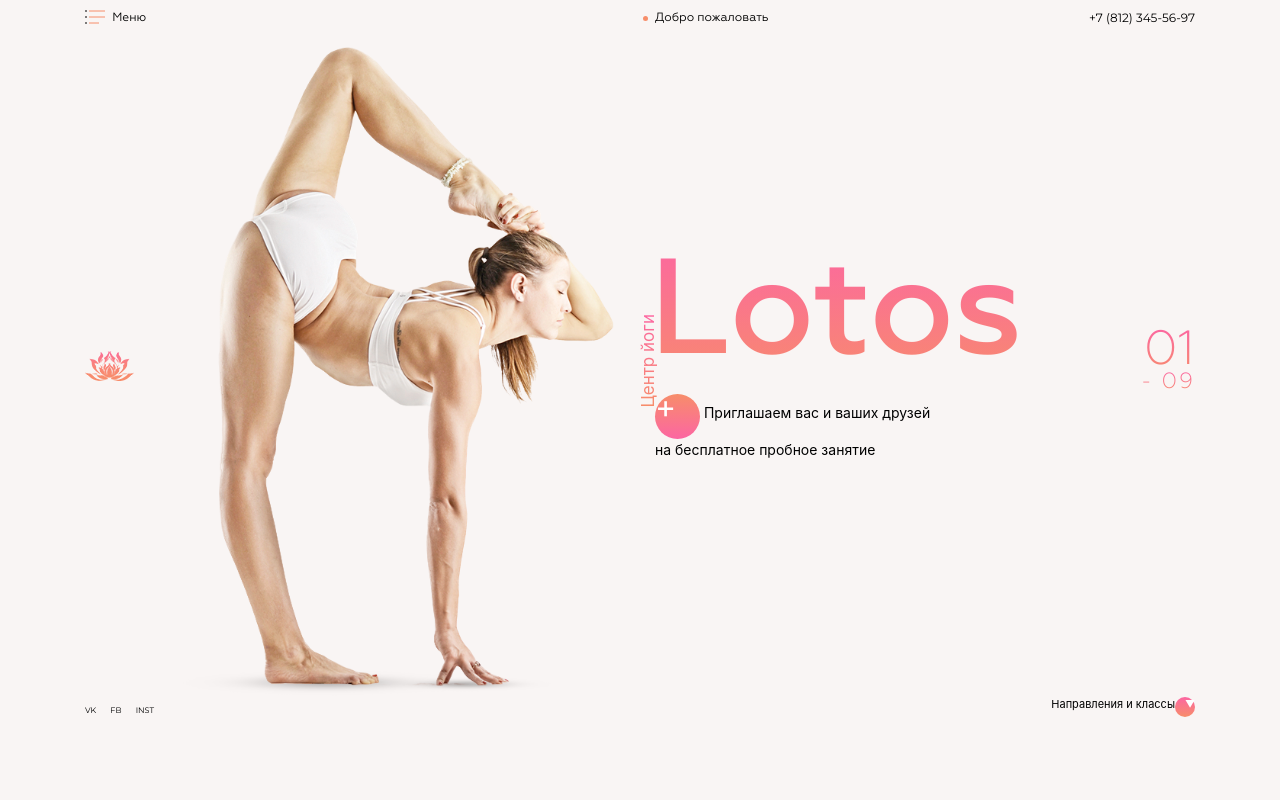
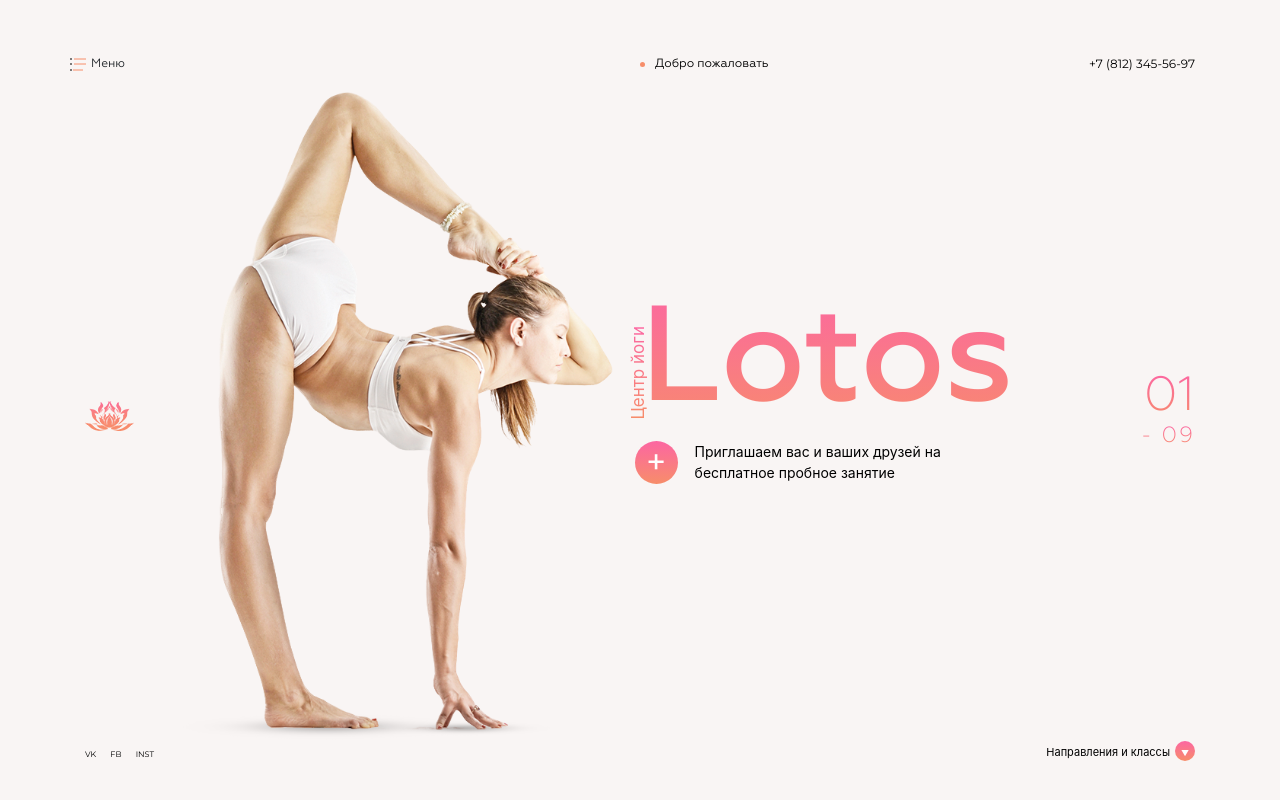
Before and after one commit to margaritakovalchuk/lotus, a website: page index.html in a window 1280 px wide. Drawn offline with nearby package versions, Linux system fonts and the light colour scheme.

Commit message:
Set up menu and position screen

```diff
--- a/css/stylesheet.css
+++ b/css/stylesheet.css
@@ -30,16 +30,26 @@ p {
     background-color: #f9f5f4;
     width: 100%;
     height: 100vh;
+    display: flex;
+    justify-content: center;
+    align-items: center;
+}
+
+.screen__container_padding {
+    height: calc(100vh - 116px);
 }
 
 /*welcome-screen*/
-.nav-bar,
-.nav-bar__item_main,
+.header_main {
+    margin-bottom: 21px;
+}
+
+.nav,
 .screen__title,
 .screen__phone {
     font-size: 12px;
     font-family: Geometria, Arial, sans-serif;
-    line-height: 36px;
+    line-height: 12px;
 }
 
 .screen__title {
@@ -53,8 +63,8 @@ p {
     border-radius: 100%;
     background-color: #f78e6a;
     position: absolute;
-    top: 16px;
-    left: -12px;
+    top: 4px;
+    left: -15px;
 }
 
 .screen__phone,
@@ -62,8 +72,31 @@ p {
     font-family: Montserrat, Arial, sans-serif;
 }
 
-.screen__phone {
-    line-height: 36px;
+.nav {
+    display: flex;
+    font-size: 12px;
+    font-family: Geometria, Arial, sans-serif;
+}
+
+.nav_position-absolute {
+    position: absolute;
+    top: 0;
+    left: 21px;
+}
+
+.nav__list {
+    list-style: none;
+    padding: 0;
+    margin: 0;
+}
+
+.nav-bar__burger {
+    align-self: center;
+    margin-right: 5px;
+}
+
+.nav__item {
+    margin-bottom: 16px;
 }
 
 .wrapper__yogi-person {
@@ -72,9 +105,12 @@ p {
 
 .yogi-person {
     display: table-cell;
-    height: calc(100vh - 140px);
+    height: calc(100vh - 152px);
     width: auto;
-    padding-top: 11px;
+}
+
+.info {
+    margin-bottom: 65px;
 }
 
 .info__description, .info__title, .pager {
@@ -92,45 +128,64 @@ p {
     top: 42px;
     transform: rotate(180deg);
     line-height: 1;
+    left: -10px;
 }
 
-.info__title,
-.invitation:hover > .invitation__info {
+.info__title {
     background: linear-gradient(to top, rgba(247, 141, 106, 1) 0%, rgba(252, 102, 162, 1) 100%);
     -webkit-background-clip: text;
     -webkit-text-fill-color: transparent;
-}
-
-.info__title {
     font-size: 135px;
     font-family: "Geometria-Medium", Arial, sans-serif;
     line-height: 157px;
-    margin-top: -35px;
-    margin-left: 9px;
-}
-
-.invitation:hover > .invitation__button {
-    background: linear-gradient(to top, rgba(247, 141, 106, 1) 0%, rgba(252, 102, 162, 1) 100%);
 }
 
 .invitation__info {
     font-size: 14px;
-    line-height: 21px;
 }
 
-.invitation__button {
+.invitation__title::before,
+.next-page__title::after {
+    color: #fff;
+    background: linear-gradient(to top, rgba(247, 141, 106, 1) 0%, rgba(252, 102, 162, 1) 100%);
     border-radius: 100%;
-    background: linear-gradient(to bottom, rgba(247, 141, 106, 1) 0%, rgba(252, 102, 162, 1) 100%);
+    text-align: center;
 }
 
-.invitation__button {
-    width: 45px;
-    height: 45px;
-    display: inline-block;
+.invitation__title::before {
+    content: "+";
+    width: 43px;
+    height: 43px;
     color: #fff;
     font-size: 32px;
-    line-height: 26px;
+    line-height: 38px;
+    background: linear-gradient(to top, rgba(247, 141, 106, 1) 0%, rgba(252, 102, 162, 1) 100%);
+    border-radius: 100%;
+    position: absolute;
+    left: -45px;
 }
+
+.invitation__info > .invitation__title:hover::before,
+.next-page > .next-page__title:hover::after {
+    background: #ffffff;
+    color: #f78e6a;
+    box-shadow: 0 0 30px 0 rgba(0, 0, 0, 0.1);
+}
+
+/*.invitation__button {*/
+/*    width: 45px;*/
+/*    height: 45px;*/
+/*    color: #fff;*/
+/*    font-size: 32px;*/
+/*    !*line-height: 26px;*!*/
+/*    background: linear-gradient(to top, rgba(247, 141, 106, 1) 0%, rgba(252, 102, 162, 1) 100%);*/
+/*    border-radius: 100%;*/
+/*    margin-right: 5px;*/
+/*}*/
+
+/*.invitation:hover > .invitation__button {*/
+/*    box-shadow: 0 0 30px 0 rgba(0, 0, 0, 0.1);*/
+/*}*/
 
 .pager-current,
 .pager-last {
@@ -151,31 +206,30 @@ p {
     letter-spacing: 2px;
 }
 
+.socials,
+.next-page {
+    line-height: 24px;
+}
+
 .social__link {
     margin-right: 10px;
     font-size: 8px;
 }
+
 .social__link:hover {
     color: #f78e6a;
 }
+
 .next-page__title {
     font-size: 11px;
 }
 
 .next-page__title::after {
     content: '\25bc';
-    font-size: 10px;
+    font-size: 8px;
     color: #ffffff;
     width: 20px;
     height: 20px;
-    /*line-height: 20px;*/
     display: inline-block;
-    background: linear-gradient(to top, rgba(247, 141, 106, 1) 0%, rgba(252, 102, 162, 1) 100%);
-    border-radius: 100%;
+    margin-left: 5px;
 }
-
-.next-page__title:hover {
-    background: linear-gradient(to top, rgba(247, 141, 106, 1) 0%, rgba(252, 102, 162, 1) 100%);
-    -webkit-background-clip: text;
-    -webkit-text-fill-color: transparent;
-}
--- a/index.html
+++ b/index.html
@@ -18,56 +18,63 @@
 <body>
 <div class="app">
     <section class="screen">
-
-        <div class="container">
+        <div class="screen__container_padding">
+            <div class="container position-relative">
+                <header class="header_main">
                     <div class="row">
-                <nav class="col-lg-2 nav-bar">
-                    <svg class="nav-bar__burger" width="24px" height="16px">
-                        <line x1="0" y1="1" x2="2" y2="1" stroke="#000000" fill="transparent" stroke-width="1"/>
-                        <line x1="4" y1="1" x2="20" y2="1" stroke="#f78e6a" fill="transparent" stroke-width="1"/>
-                        <line x1="0" y1="7" x2="2" y2="7" stroke="#000000" fill="transparent" stroke-width="1"/>
-                        <line x1="4" y1="7" x2="20" y2="7" stroke="#f78e6a" fill="transparent" stroke-width="1"/>
-                        <line x1="0" y1="13" x2="2" y2="13" stroke="#000000" fill="transparent" stroke-width="1"/>
-                        <line x1="4" y1="13" x2="14" y2="13" stroke="#f78e6a" fill="transparent" stroke-width="1"/>
+                        <nav class="col-lg-1 nav">
+                            <svg class="nav-bar__burger" width="16px" height="13px">
+                                <line x1="0" y1="1" x2="2" y2="1" stroke="#000000" fill="transparent"
+                                      stroke-width="1"/>
+                                <line x1="4" y1="1" x2="16" y2="1" stroke="#f78e6a" fill="transparent"
+                                      stroke-width="1"/>
+                                <line x1="0" y1="6" x2="2" y2="6" stroke="#000000" fill="transparent"
+                                      stroke-width="1"/>
+                                <line x1="4" y1="6" x2="16" y2="6" stroke="#f78e6a" fill="transparent"
+                                      stroke-width="1"/>
+                                <line x1="0" y1="12" x2="2" y2="12" stroke="#000000" fill="transparent"
+                                      stroke-width="1"/>
+                                <line x1="3" y1="12" x2="13" y2="12" stroke="#f78e6a" fill="transparent"
+                                      stroke-width="1"/>
                             </svg>
-                    <span class="nav-bar__item nav-bar__item_main">Меню</span>
-
-<!--                            <ul class="nav flex-column dropdown main-navigation">-->
-<!--                                <li class="nav-item">-->
-<!--                                    <a class="nav-link active" href="#">Добро пожаловать</a>-->
-<!--                                </li>-->
-<!--                                <li class="nav-item">-->
-<!--                                    <a class="nav-link" href="#">Направления и классы</a>-->
-<!--                                </li>-->
-<!--                                <li class="nav-item">-->
-<!--                                    <a class="nav-link" href="#">Пробное занятие</a>-->
-<!--                                </li>-->
-<!--                                <li class="nav-item">-->
-<!--                                    <a class="nav-link" href="#">Преподаватели</a>-->
-<!--                                </li>-->
-<!--                                <li class="nav-item">-->
-<!--                                    <a class="nav-link" href="#">Абонементы</a>-->
-<!--                                </li>-->
-<!--                                <li class="nav-item">-->
-<!--                                    <a class="nav-link" href="#">Расписание</a>-->
-<!--                                </li>-->
-<!--                                <li class="nav-item">-->
-<!--                                    <a class="nav-link" href="#">Отзывы</a>-->
-<!--                                </li>-->
-<!--                                <li class="nav-item">-->
-<!--                                    <a class="nav-link" href="#">Пробное занятие</a>-->
-<!--                                </li>-->
-<!--                                <li class="nav-item">-->
-<!--                                    <a class="nav-link" href="#">Контакты</a>-->
-<!--                                </li>-->
-<!--                            </ul>-->
-<!--                        </div>-->
+                            <ul class="nav__list">
+                                <li class="nav__item_main">Меню</li>
+                            </ul>
                         </nav>
-                <div class="col-lg-4 offset-4 "><p class="screen__title">Добро пожаловать</p></div>
-                <div class="col-lg-2"><a class="screen__phone text-right d-block" href="tel:+7 (812) 345-56-97">
+                        <div class="col-lg-2 offset-5"><p class="screen__title">Добро пожаловать</p></div>
+                        <div class="col-lg-2 offset-2"><a class="screen__phone text-right d-block"
+                                                          href="tel:+7 (812) 345-56-97">
                             +7 (812) 345-56-97</a>
                         </div>
                     </div>
+                </header>
+<!--                <nav class="nav nav_position-absolute">-->
+<!--                    <ul class="nav__list">-->
+<!--                        <li class="nav__item">-->
+<!--                            <a class="nav__link active" href="#">Главная</a>-->
+<!--                        </li>-->
+<!--                        <li class="nav__item">-->
+<!--                            <a class="nav__link" href="#">Направления</a>-->
+<!--                        </li>-->
+<!--                        <li class="nav__item">-->
+<!--                            <a class="nav__link" href="#">Преподаватели</a>-->
+<!--                        </li>-->
+<!--                        <li class="nav__item">-->
+<!--                            <a class="nav__link" href="#">Абонементы</a>-->
+<!--                        </li>-->
+<!--                        <li class="nav__item">-->
+<!--                            <a class="nav__link" href="#">Расписание</a>-->
+<!--                        </li>-->
+<!--                        <li class="nav__item">-->
+<!--                            <a class="nav__link" href="#">Отзывы</a>-->
+<!--                        </li>-->
+<!--                        <li class="nav__item">-->
+<!--                            <a class="nav__link" href="#">Контакты</a>-->
+<!--                        </li>-->
+<!--                    </ul>-->
+
+<!--                </nav>-->
+                <div class="main-content">
                     <div class="row align-items-center">
                         <div class="col-lg-1">
                             <img class="logo" src="img/logo.png" alt="Logo">
@@ -77,28 +84,27 @@
                                 <img class="yogi-person" src="img/screen-01.png" alt="Yoga-girl"/>
                             </div>
                         </div>
-                <div class="col-lg-5 offset-1 info">
+                        <div class="col-lg-5 offset-1 align-self-center info">
                             <div class="row">
                                 <p class="info__description">Центр йоги</p>
                                 <p class="info__title">Lotos</p>
                             </div>
                             <div class="row invitation">
-                        <a class="invitation__info col-lg-8" href="#">
-                            <span class="invitation__button">+</span>
-                            Приглашаем вас и ваших друзей на бесплатное пробное занятие</a>
+                                <!--                                <a class="invitation__info" href="#">-->
+                                <!--                                    <span class="invitation__button col-lg-2">+</span>-->
+                                <!--                                    <p class="invitation__title col-lg-8">Приглашаем вас и ваших друзей на бесплатное-->
+                                <!--                                        пробное-->
+                                <!--                                        занятие</p>-->
+                                <!--                                </a>-->
+                                <a class="col-lg-7 offset-1 invitation__info" href="#">
+                                    <p class="invitation__title">Приглашаем вас и ваших друзей на бесплатное пробное
+                                        занятие</p>
+                                </a>
                             </div>
-                    <!--                    <a class="invitation">-->
-                    <!--                        <row class="invitation__info" href="#">-->
-                    <!--                            <div class="col-lg-8">-->
-                    <!--                                <span class="invitation__button">+</span>-->
-                    <!--                                <p class="invitation__text">Приглашаем вас и ваших друзей на бесплатное пробное занятие</p>-->
-                    <!--                            </div>-->
-                    <!--                        </row>-->
-                    <!--                    </a>-->
                         </div>
                         <div class="col-lg-1">
                             <div class="row pager text-right">
-                        <div class="col-lg-12">
+                                <div class="col-lg-12 mb-2">
                                     <a class="pager-current" href="">01</a>
                                 </div>
                                 <div class="col-lg-12">
@@ -107,6 +113,8 @@
                             </div>
                         </div>
                     </div>
+                </div>
+                <footer class="footer_main">
                     <div class="row">
                         <div class="col-lg-2 socials">
                             <a class="social__link vk" href="">VK</a>
@@ -117,7 +125,10 @@
                             <a class="next-page" href="#">
                                 <p class="next-page__title">Направления и классы</p>
                             </a>
+
                         </div>
+                    </div>
+                </footer>
             </div>
         </div>
     </section>
```
Lines whose indentation alone changed are shown as unchanged.
